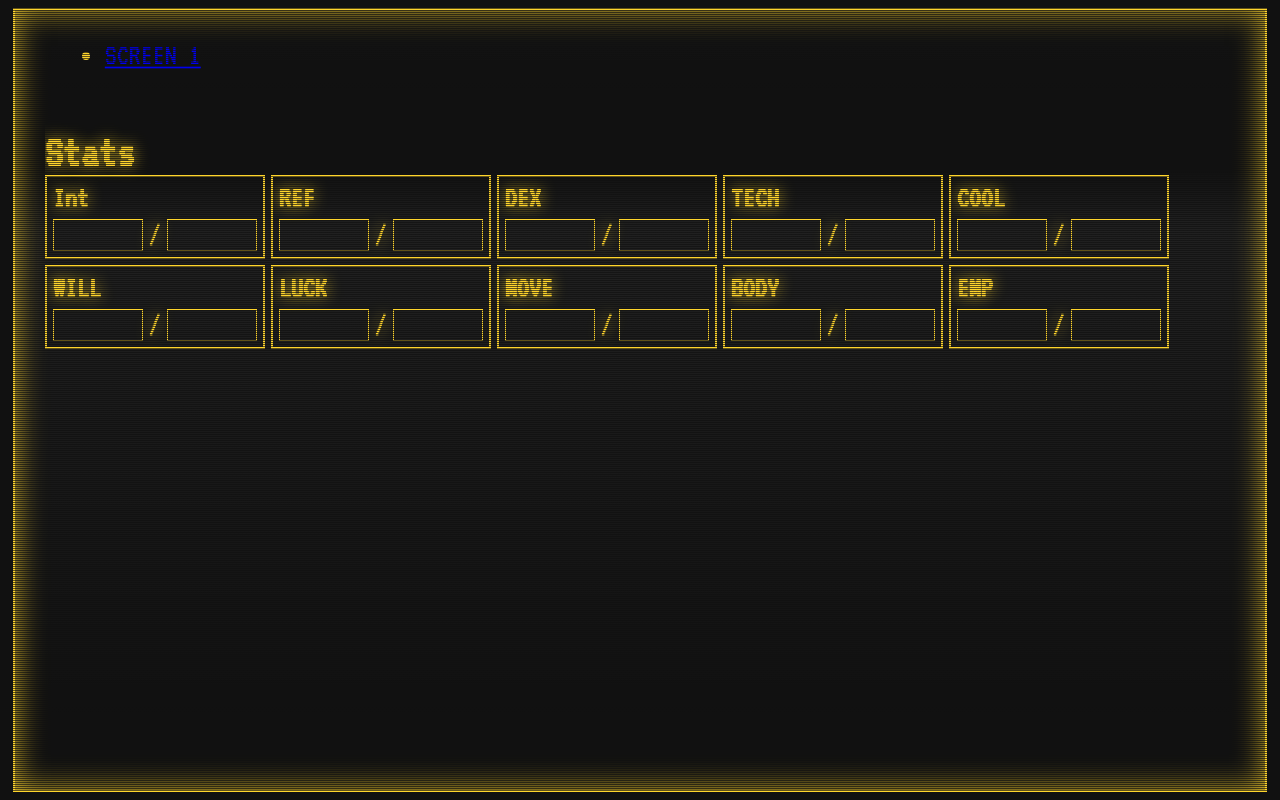
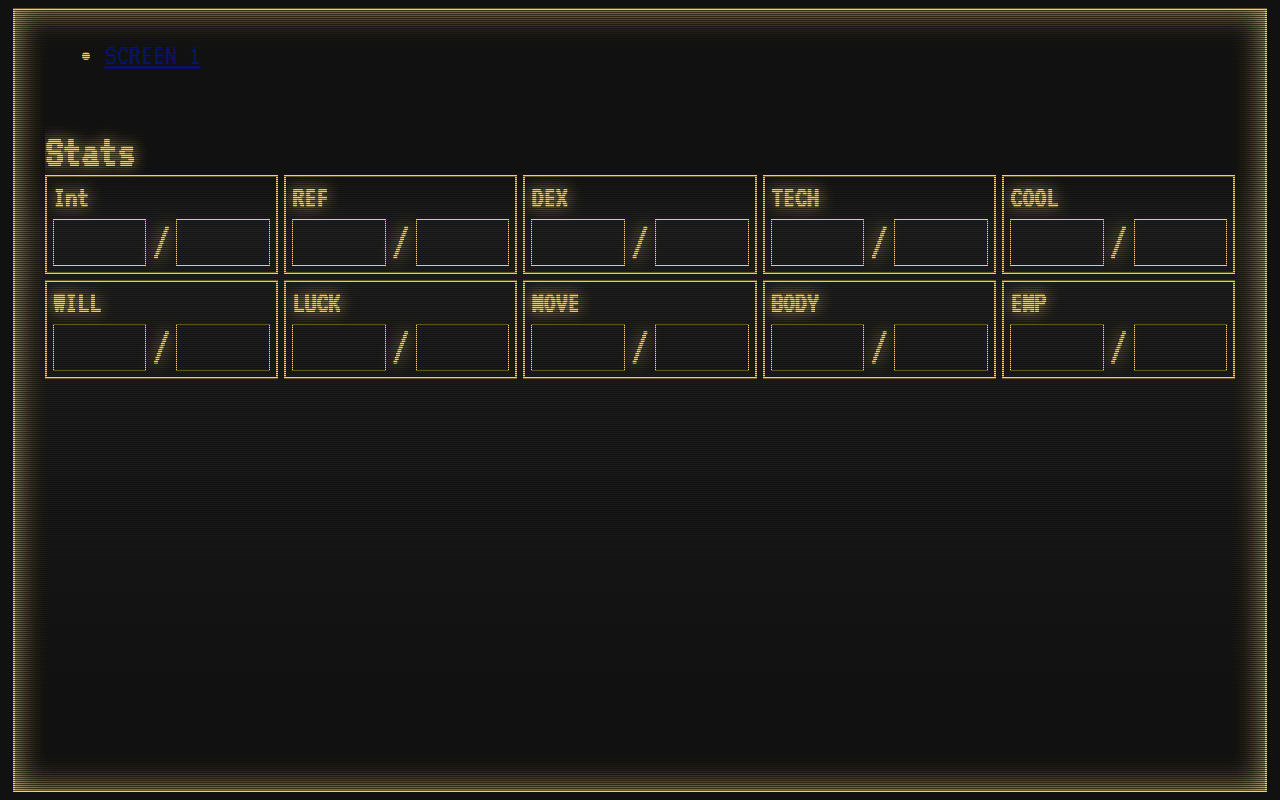
Before and after one commit to CollinLFerguson/CollinLFerguson.github.io, a plain HTML site: page index.html in a window 1280 px wide. Drawn offline with Linux system fonts and the light colour scheme.

Commit message:
for real fixes stats

```diff
--- a/index.html
+++ b/index.html
@@ -1,6 +1,9 @@
 <!DOCTYPE html>
 <html>
     <head>
+        <meta charset="UTF-8">
+        <meta name="viewport" content="width=device-width, initial-scale=1">
+
         <link rel="stylesheet" href="./style/stylesheets/fonts.css">
         <link rel="stylesheet" href="./style/stylesheets/retro_styles.css">
         <link rel="stylesheet" href="./style/stylesheets/styles.css">
@@ -28,7 +31,7 @@
                                     <div class="input-group">
                                         <input type="number" id="stat_int_curr">
                                     </div>
-                                    <p>/</p>
+                                    <p class="stat-divider">/</p>
                                     <div class="input-group">
                                         <input type="number" id="stat_int_max">
                                     </div>
@@ -38,7 +41,7 @@
                                 <div class="stat-box-label">REF</div>
                                 <div class="input-row">
                                     <input type="number" id="stat_ref_curr">
-                                    <p>/</p>
+                                    <p class="stat-divider">/</p>
                                     <input type="number" id="stat_ref_max">
                                 </div>
                             </div>
@@ -47,7 +50,7 @@
                                 <div class="stat-box-label">DEX</div>
                                 <div class="input-row">
                                     <input type="number" id="stat_dex_curr">
-                                    <p>/</p>
+                                    <p class="stat-divider">/</p>
                                     <input type="number" id="stat_dex_max">
                                 </div>
                             </div>
@@ -56,7 +59,7 @@
                                 <div class="stat-box-label">TECH</div>
                                 <div class="input-row">
                                     <input type="number" id="stat_tech_curr">
-                                    <p>/</p>
+                                    <p class="stat-divider">/</p>
                                     <input type="number" id="stat_tech_max">
                                 </div>
                             </div>
@@ -65,7 +68,7 @@
                                 <div class="stat-box-label">COOL</div>
                                 <div class="input-row">
                                     <input type="number" id="stat_cool_curr">
-                                    <p>/</p>
+                                    <p class="stat-divider">/</p>
                                     <input type="number" id="stat_cool_max">
                                 </div>
                             </div>
@@ -74,7 +77,7 @@
                                 <div class="stat-box-label">WILL</div>
                                 <div class="input-row">
                                     <input type="number" id="stat_will_curr">
-                                    <p>/</p>
+                                    <p class="stat-divider">/</p>
                                     <input type="number" id="stat_will_max">
                                 </div>
                             </div>
@@ -83,7 +86,7 @@
                                 <div class="stat-box-label">LUCK</div>
                                 <div class="input-row">
                                     <input type="number" id="stat_luck_curr">
-                                    <p>/</p>
+                                    <p class="stat-divider">/</p>
                                     <input type="number" id="stat_luck_max">
                                 </div>
                             </div>
@@ -92,7 +95,7 @@
                                 <div class="stat-box-label">MOVE</div>
                                 <div class="input-row">
                                     <input type="number" id="stat_move_curr">
-                                    <p>/</p>
+                                    <p class="stat-divider">/</p>
                                     <input type="number" id="stat_move_max">
                                 </div>
                             </div>
@@ -101,7 +104,7 @@
                                 <div class="stat-box-label">BODY</div>
                                 <div class="input-row">
                                     <input type="number" id="stat_body_curr">
-                                    <p>/</p>
+                                    <p class="stat-divider">/</p>
                                     <input type="number" id="stat_body_max">
                                 </div>
                             </div>
@@ -110,7 +113,7 @@
                                 <div class="stat-box-label">EMP</div>
                                 <div class="input-row">
                                     <input type="number" id="stat_emp_curr">
-                                    <p>/</p>
+                                    <p class="stat-divider">/</p>
                                     <input type="number" id="stat_emp_max">
                                 </div>
                             </div>
--- a/style/stylesheets/styles.css
+++ b/style/stylesheets/styles.css
@@ -1,15 +1,19 @@
 .statsgrid {
     display: grid;
-
-    grid-template-columns: repeat(
-        auto-fit,
-        minmax(60px, 220px)
-    );
-    grid-template-columns: repeat(1,fr);
     gap: 6px;
 
-    max-width: calc(5 * 220px + 4 * 6px);
+    grid-template-columns: repeat(5, 1fr);
 }
+
+@media (max-width: 550px) {
+    .statsgrid {
+        grid-template-columns: repeat(
+            auto-fit,
+            minmax(100px, 1fr)
+        );
+    }
+}
+
 .stat-box {
     border: 2px solid var(--primary-color);
     padding: 6px;
@@ -17,8 +21,8 @@
     display: flex;
     flex-direction: column;
 
-    min-width: 60px;
-    max-width: 220px;
+    min-width: 100px;
+    max-width: 100%;
 }
 
 .stat-box-label {
@@ -39,9 +43,13 @@
     font-size: 16px;
 }
 
+.stat-divider{
+    font-size: 1.5rem;
+}
+
 input[type="number"] {
     width: 100%;
-    font-size: 1rem;
+    font-size: 1.5rem;
     box-sizing: border-box;
 }
 
```
